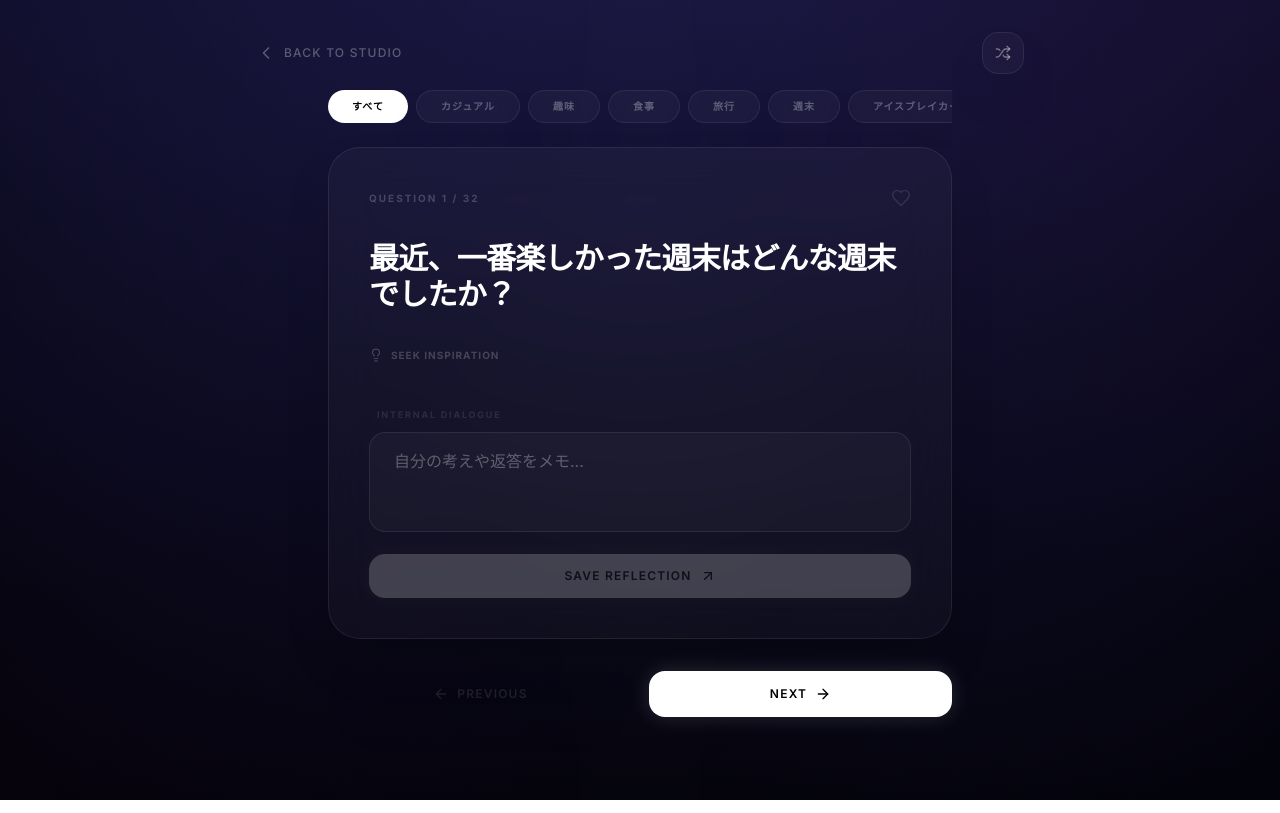
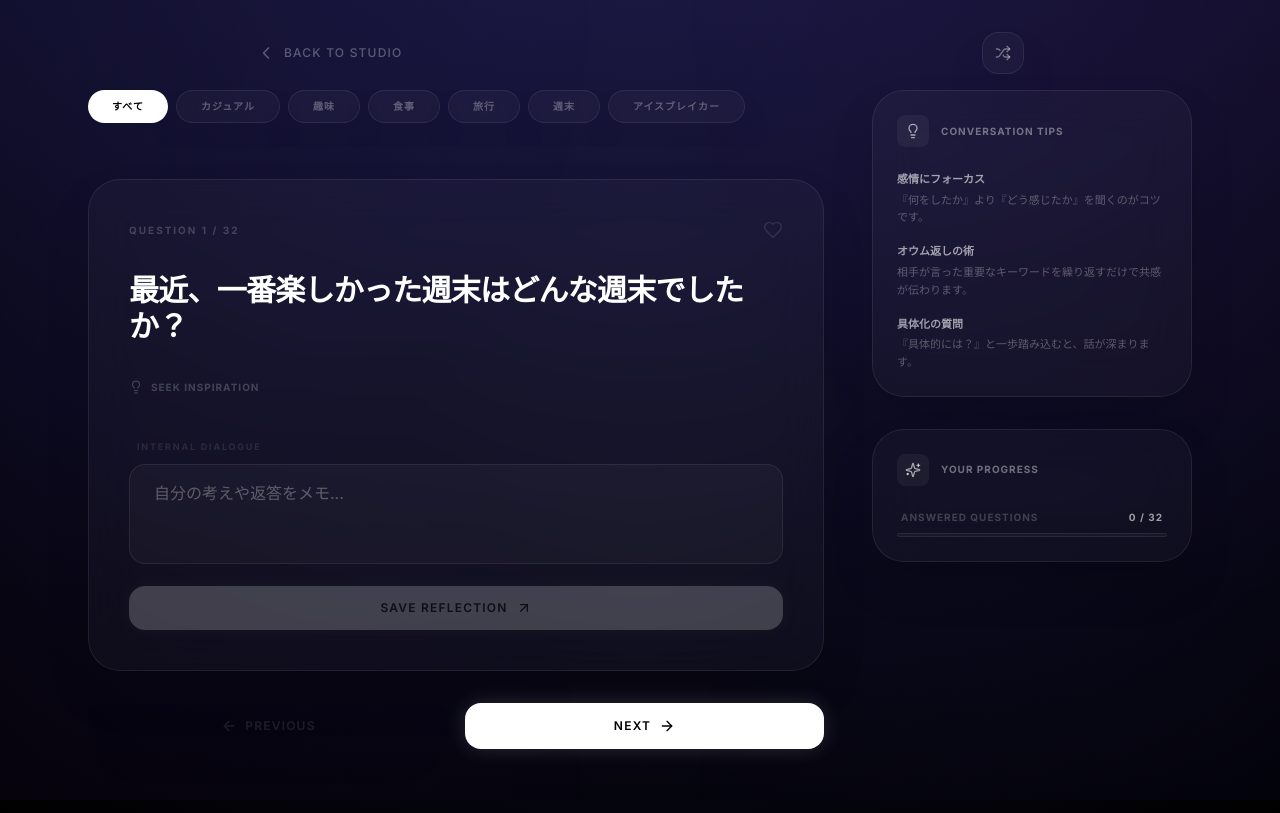
Before and after one commit to jonsonpanson114/talking, a Next.js app: page /cards in a window 1280 px wide. Built offline with nearby package versions, Linux system fonts and the light colour scheme.

Commit message:
feat: add sidebar to Conversation Cards page with tips, progress, and favorites to improve layout balance

```diff
--- a/app/cards/page.tsx
+++ b/app/cards/page.tsx
@@ -1,7 +1,7 @@
 "use client";
 
 import { useState } from "react";
-import { ArrowLeft, ArrowRight, Shuffle, Heart, Lightbulb, Home, ArrowUpRight, ChevronLeft } from "lucide-react";
+import { ArrowLeft, ArrowRight, Shuffle, Heart, Lightbulb, Home, ArrowUpRight, ChevronLeft, Sparkles } from "lucide-react";
 import { motion, AnimatePresence } from "framer-motion";
 import { questions, categories } from "@/lib/data/questions";
 import { useLocalStorage } from "@/hooks";
@@ -74,7 +74,10 @@ export default function CardsPage() {
         </div>
       </header>
 
-      <main className="relative px-6 pb-16 max-w-2xl mx-auto flex flex-col">
+      <main className="relative px-6 pb-16 max-w-6xl mx-auto">
+        <div className="grid grid-cols-1 lg:grid-cols-[1fr,320px] gap-12 items-start">
+          {/* Main Column */}
+          <div className="flex flex-col space-y-8">
             {/* カテゴリ選択 */}
             <div className="flex gap-2 overflow-x-auto pb-6 scrollbar-hide no-scrollbar">
               {categories.map((cat) => (
@@ -95,7 +98,7 @@ export default function CardsPage() {
               ))}
             </div>
 
-        <div className="flex-1 flex flex-col justify-center items-center">
+            <div className="flex-1 flex flex-col items-center">
               <AnimatePresence mode="wait">
                 <motion.div
                   key={currentQuestion.id}
@@ -195,6 +198,80 @@ export default function CardsPage() {
                 </button>
               </div>
             </div>
+          </div>
+
+          {/* Sidebar */}
+          <aside className="space-y-8 sticky top-8">
+            {/* Conversation Tips */}
+            <section className="glass-card p-6">
+              <div className="flex items-center gap-3 mb-6">
+                <div className="p-2 rounded-lg bg-white/5">
+                  <Lightbulb className="w-4 h-4 text-white/60" />
+                </div>
+                <h3 className="text-[10px] uppercase tracking-widest font-bold text-white/40">Conversation Tips</h3>
+              </div>
+              <ul className="space-y-4">
+                {[
+                  { title: "感情にフォーカス", content: "『何をしたか』より『どう感じたか』を聞くのがコツです。" },
+                  { title: "オウム返しの術", content: "相手が言った重要なキーワードを繰り返すだけで共感が伝わります。" },
+                  { title: "具体化の質問", content: "『具体的には？』と一歩踏み込むと、話が深まります。" },
+                ].map((tip, i) => (
+                  <li key={i} className="space-y-1">
+                    <p className="text-[11px] font-bold text-white/60">{tip.title}</p>
+                    <p className="text-[11px] text-white/30 font-light leading-relaxed">{tip.content}</p>
+                  </li>
+                ))}
+              </ul>
+            </section>
+
+            {/* Progress Stats */}
+            <section className="glass-card p-6">
+              <div className="flex items-center gap-3 mb-6">
+                <div className="p-2 rounded-lg bg-white/5">
+                  <Sparkles className="w-4 h-4 text-white/60" />
+                </div>
+                <h3 className="text-[10px] uppercase tracking-widest font-bold text-white/40">Your Progress</h3>
+              </div>
+              <div className="space-y-4">
+                <div>
+                  <div className="flex justify-between text-[10px] uppercase font-bold tracking-widest mb-2 px-1">
+                    <span className="text-white/20">Answered Questions</span>
+                    <span className="text-white/60">{Object.keys(progress.answeredQuestions).length} / {questions.length}</span>
+                  </div>
+                  <div className="h-1 glass rounded-full overflow-hidden">
+                    <motion.div
+                      initial={{ width: 0 }}
+                      animate={{ width: `${(Object.keys(progress.answeredQuestions).length / questions.length) * 100}%` }}
+                      className="h-full bg-white"
+                    />
+                  </div>
+                </div>
+              </div>
+            </section>
+
+            {/* Favorite Snapshot */}
+            {progress.favorites.length > 0 && (
+              <section className="glass-card p-6">
+                <div className="flex items-center gap-3 mb-6">
+                  <div className="p-2 rounded-lg bg-white/5">
+                    <Heart className="w-4 h-4 text-white/60" />
+                  </div>
+                  <h3 className="text-[10px] uppercase tracking-widest font-bold text-white/40">Recent Favorites</h3>
+                </div>
+                <div className="space-y-3">
+                  {questions
+                    .filter(q => progress.favorites.includes(q.id))
+                    .slice(0, 3)
+                    .map(q => (
+                      <div key={q.id} className="p-3 rounded-xl bg-white/[0.03] border border-white/5">
+                        <p className="text-[10px] text-white/40 font-light line-clamp-2 leading-relaxed">{q.text}</p>
+                      </div>
+                    ))}
+                </div>
+              </section>
+            )}
+          </aside>
+        </div>
       </main>
     </div>
   );
```
Lines whose indentation alone changed are shown as unchanged.
